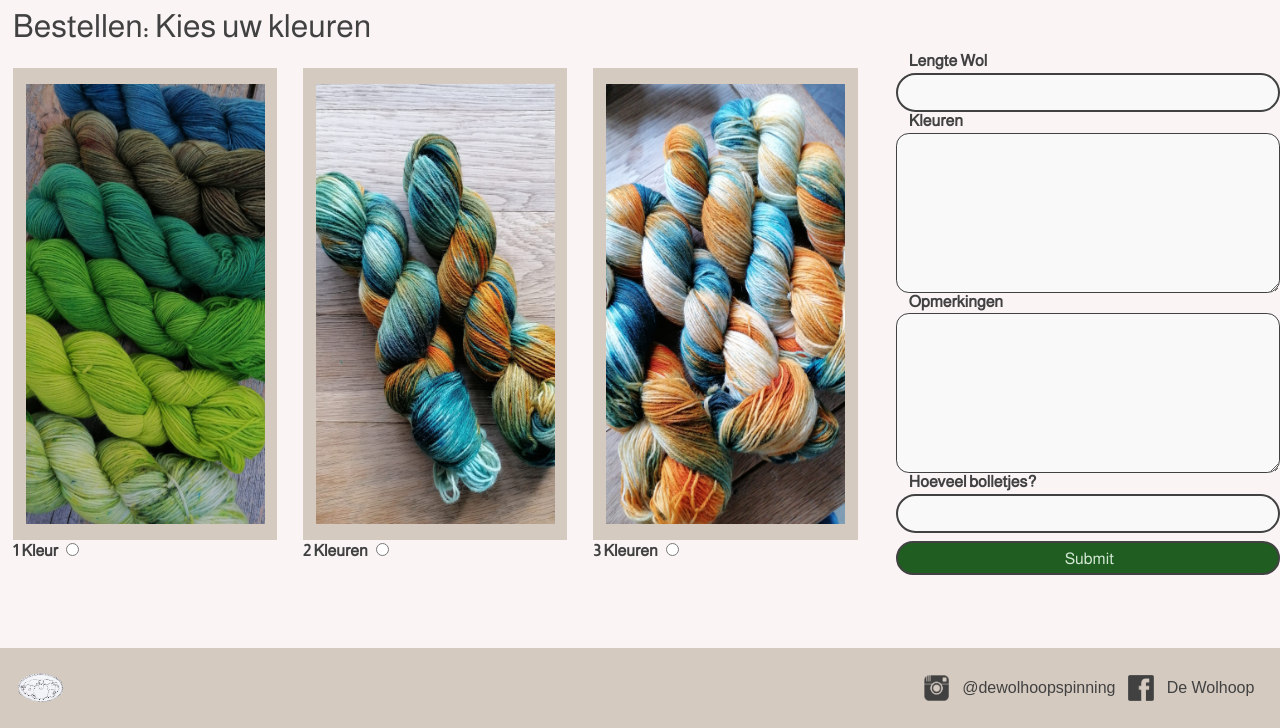
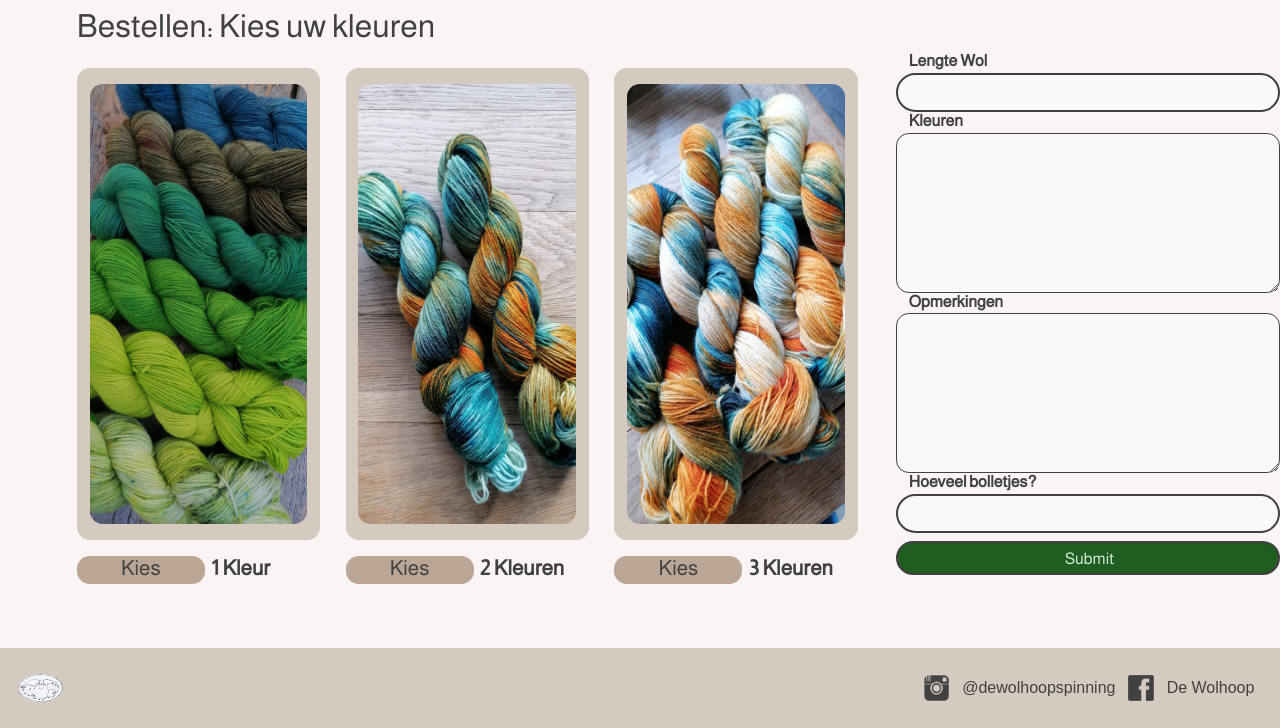
Before and after one commit to GhostyHobbit/CLE-reservering, a PHP site: page /bestellen.php in a window 1280 px wide. Shown: the part 80-808 px from the top of the page. Run offline with PHP 8.4, Linux system fonts and the light colour scheme; a stand-in replaces the project's code that opens the database connection; some web fonts are replaced.

Commit message:
eerste bestel pagina zo goed als af

```diff
--- a/bestellen.php
+++ b/bestellen.php
@@ -21,6 +21,7 @@ if (!empty($_SESSION)) {
     <meta http-equiv="X-UA-Compatible" content="ie=edge">
     <link rel="stylesheet" href="css/bestellen.css">
     <link rel="stylesheet" href="css/global.css">
+    <link rel="stylesheet" href="css/radiobutton.css">
     <link rel="stylesheet" href="https://fonts.googleapis.com/css2?family=Almarai&family=Annie+Use+Your+Telescope&display=swap">
     <title>Bestellen</title>
 </head>
@@ -60,25 +61,28 @@ if (!empty($_SESSION)) {
                 <div class="img">
                     <img src="images/1kleur.jpg" alt="één-kleur">
                 </div>
-                <label for="colour_amount1">1 Kleur</label>
+                <label for="colour_amount1">1 Kleur
                 <input type="radio" id="colour_amount1" name="colour_amount" value="1" >
-                <span class="checkmark"></span>
+                <span class="checkmark">Kies</span>
+                </label>
             </div>
             <div>
                 <div class="img">
                     <img src="images/2kleur.jpg" alt="twee-kleuren">
                 </div>
-                <label for="colour_amount2">2 Kleuren</label>
+                <label for="colour_amount2">2 Kleuren
                 <input type="radio" id="colour_amount2" name="colour_amount" value="2">
-                <span class="checkmark"></span>
+                <span class="checkmark">Kies</span>
+                </label>
             </div>
             <div>
                 <div class="img">
                     <img src="images/3kleur.jpg" alt="drie-kleuren">
                 </div>
-                <label for="colour_amount3">3 Kleuren</label>
+                <label for="colour_amount3">3 Kleuren
                 <input type="radio" id="colour_amount3" name="colour_amount" value="3">
-                <span class="checkmark"></span>
+                <span class="checkmark">Kies</span>
+                </label>
             </div>
         </div>
 
--- a/css/bestellen.css
+++ b/css/bestellen.css
@@ -1,5 +1,6 @@
 main {
     min-height: 80vh;
+    margin-left: 5vw;
 }
 
 main h1 {
@@ -28,6 +29,7 @@ form .rowFlex div .img  {
     margin: 2vh 1vw 0 1vw;
     padding: 2vh 1vw;
     background-color: #D5CAC0;
+    border-radius: 1vw;
 }
 
 form img {
@@ -35,6 +37,7 @@ form img {
     flex-direction: column;
     height: 55vh;
     max-width: 100%;
+    border-radius: 1vw;
 }
 
 form .stack {
--- /dev/null
+++ b/css/radiobutton.css
@@ -0,0 +1,64 @@
+
+/* Customize the label (the container) */
+form .rowFlex div label {
+    display: block;
+    position: relative;
+    padding-left: 10.5vw;
+    margin: 2vh 0 2vh 1vw;
+    cursor: pointer;
+    font-size: 1.3rem;
+    -webkit-user-select: none;
+    -moz-user-select: none;
+    -ms-user-select: none;
+    user-select: none;
+}
+
+/* Hide the browser's default radio button */
+form .rowFlex div label input {
+    position: absolute;
+    opacity: 0;
+    cursor: pointer;
+    height: 0;
+    width: 0;
+}
+
+/* Create a custom radio button */
+.checkmark {
+    position: absolute;
+    top: 0;
+    left: 0;
+    height: 3.5vh;
+    width: 10vw;
+    background-color: #bba695;
+    border-radius: 1vw;
+    text-align: center;
+    font-weight: normal;
+}
+
+/* On mouse-over, add a grey background color */
+form .rowFlex div label:hover input ~ .checkmark {
+    background-color: #ab9482;
+}
+
+/* When the radio button is checked, add a blue background */
+form .rowFlex div label input:checked ~ .checkmark {
+    background-color: #776356;
+    color: #faefe7;
+}
+
+/* Create the indicator (the dot/circle - hidden when not checked) */
+.checkmark:after {
+    content: "";
+    position: absolute;
+    display: none;
+}
+
+/* Show the indicator (dot/circle) when checked */
+form .rowFlex div label input:checked ~ .checkmark:after {
+    display: block;
+}
+
+/* Style the indicator (dot/circle) */
+form .rowFlex div label .checkmark:after {
+    background: white;
+}
```
